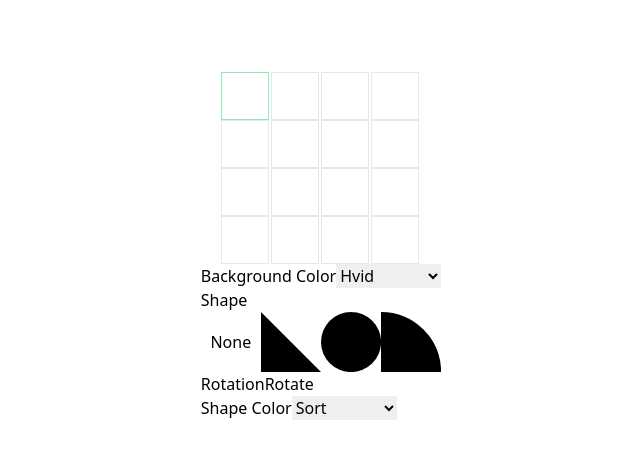
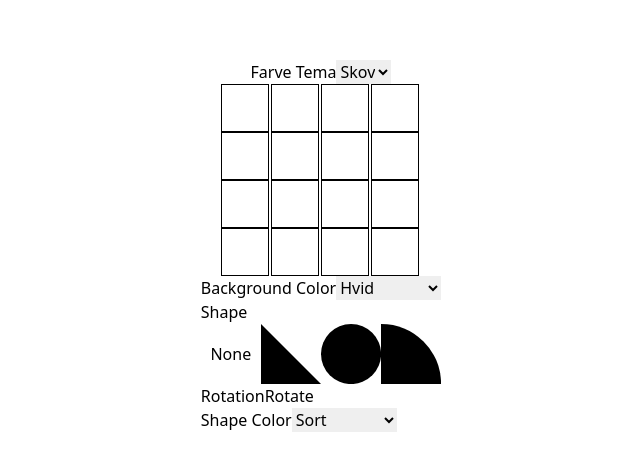
Before and after one commit to Adamduehansen/djoef-branding, a React (Create React App) app: page / in a window 1280 px wide. Shown: the part 154-624 px from the top of the page, without its empty margins (319-959 px from the left). Built offline with nearby package versions, Linux system fonts and the light colour scheme.

Commit message:
Adds ThemeContext.

```diff
--- a/src/App.tsx
+++ b/src/App.tsx
@@ -1,14 +1,19 @@
-import CellProvider from './components/CellProvider';
+import CellProvider from './lib/CellProvider';
 import EditCell from './components/EditCell';
 import Grid from './components/Grid';
+import ThemeProvider from './lib/ThemeProvider';
+import ThemeSelector from './components/ThemeSelector';
 
 function App() {
   return (
     <CellProvider>
-      <div className='w-screen h-screen flex items-center flex-col justify-center'>
-        <Grid />
-        <EditCell />
-      </div>
+      <ThemeProvider>
+        <div className='w-screen h-screen flex items-center flex-col justify-center'>
+          <ThemeSelector />
+          <Grid />
+          <EditCell />
+        </div>
+      </ThemeProvider>
     </CellProvider>
   );
 }
--- /dev/null
+++ b/src/components/ColorPicker.tsx
@@ -0,0 +1,15 @@
+import { useContext } from 'react';
+import { ThemeContext } from '../contexts/ThemeContext';
+
+const ColorPicker = function (): JSX.Element {
+  const { theme } = useContext(ThemeContext);
+
+  return (
+    <div>
+      <div>None</div>
+      <div>{theme}-main</div>
+      <div>{theme}-lys</div>
+      <div>{theme}-signal</div>
+    </div>
+  );
+};
--- a/src/components/EditCell.tsx
+++ b/src/components/EditCell.tsx
@@ -1,7 +1,5 @@
-import { useEffect, useState } from 'react';
-import { Cell, ShapeRotation } from '../contexts/CellContext';
-import useCell from '../hooks/useCellContext';
-// import ColorPicker from './ColorPicker';
+import { useContext, useEffect, useState } from 'react';
+import { Cell, CellContext, ShapeRotation } from '../contexts/CellContext';
 import ShapePicker from './ShapePicker';
 
 const EditCell: React.FC = function () {
@@ -14,7 +12,7 @@ const EditCell: React.FC = function () {
     setCellShapeColor,
     setCellShapeRotation,
     cells,
-  } = useCell();
+  } = useContext(CellContext);
 
   useEffect(() => {
     const selectedCell = cells.find((cell) => cell.id === selectedCellId);
--- a/src/components/Grid.tsx
+++ b/src/components/Grid.tsx
@@ -1,9 +1,10 @@
 import classnames from 'classnames';
-import useCell from '../hooks/useCellContext';
+import { useContext } from 'react';
+import { CellContext } from '../contexts/CellContext';
 import Shape from './Shape';
 
 const Grid: React.FC = function () {
-  const { setSelectedCell, cells, selectedCellId } = useCell();
+  const { setSelectedCell, cells } = useContext(CellContext);
 
   const onCellClick = function (event: React.MouseEvent<HTMLElement>) {
     const cellId = event.currentTarget.getAttribute('data-cell-id')!;
@@ -20,10 +21,7 @@ const Grid: React.FC = function () {
             className={classnames(
               'border w-[48px] h-[48px]',
               `bg-${cell.backgroundColor}`,
-              `rotate-${cell.shapeRotation}`,
-              {
-                'border-green-300': cell.id === selectedCellId,
-              }
+              `rotate-${cell.shapeRotation}`
             )}
             data-cell-id={cell.id}
           >
--- /dev/null
+++ b/src/components/ThemeSelector.tsx
@@ -0,0 +1,24 @@
+import { useContext } from 'react';
+import { Theme, ThemeContext } from '../contexts/ThemeContext';
+
+const ThemeSelector = function (): JSX.Element {
+  const { theme, setTheme } = useContext(ThemeContext);
+
+  return (
+    <div>
+      <label htmlFor='theme_selector'>Farve Tema</label>
+      <select
+        id='theme_selector'
+        value={theme}
+        onChange={(event) => {
+          setTheme(event.target.value as Theme);
+        }}
+      >
+        <option value='dis'>Dis</option>
+        <option value='skov'>Skov</option>
+      </select>
+    </div>
+  );
+};
+
+export default ThemeSelector;
--- /dev/null
+++ b/src/contexts/ThemeContext.ts
@@ -0,0 +1,13 @@
+import { createContext } from 'react';
+
+export type Theme = 'dis' | 'skov';
+
+interface Props {
+  theme: Theme;
+  setTheme: (theme: Theme) => void;
+}
+
+export const ThemeContext = createContext<Props>({
+  theme: 'skov',
+  setTheme: () => {},
+});
--- a/src/hooks/useCellContext.ts
+++ /dev/null
@@ -1,8 +0,0 @@
-import { useContext } from 'react';
-import { CellContext } from '../contexts/CellContext';
-
-const useCellContext = function () {
-  return useContext(CellContext);
-};
-
-export default useCellContext;
--- /dev/null
+++ b/src/lib/ThemeProvider.tsx
@@ -0,0 +1,25 @@
+import { useState } from 'react';
+import { Theme, ThemeContext } from '../contexts/ThemeContext';
+
+const ThemeProvider = function ({
+  children,
+}: React.PropsWithChildren<{}>): JSX.Element {
+  const [theme, setTheme] = useState<Theme>('skov');
+
+  const onSetTheme = function (theme: Theme) {
+    setTheme(theme);
+  };
+
+  return (
+    <ThemeContext.Provider
+      value={{
+        theme: theme,
+        setTheme: onSetTheme,
+      }}
+    >
+      {children}
+    </ThemeContext.Provider>
+  );
+};
+
+export default ThemeProvider;
--- a/tailwind.config.js
+++ b/tailwind.config.js
@@ -1,6 +1,15 @@
 module.exports = {
   content: ['./src/**/*.{js,jsx,ts,tsx}'],
   theme: {
+    colors: {
+      transparent: 'transparent',
+      current: 'currentColor',
+      skov: {
+        main: '#2f4441',
+        lys: '#a4b392',
+        signal: '#60ffa4',
+      },
+    },
     extend: {
       rotate: {
         270: '270deg',
```
Also changed, not shown: src/lib/CellProvider.tsx (renamed from src/components/CellProvider.tsx).
